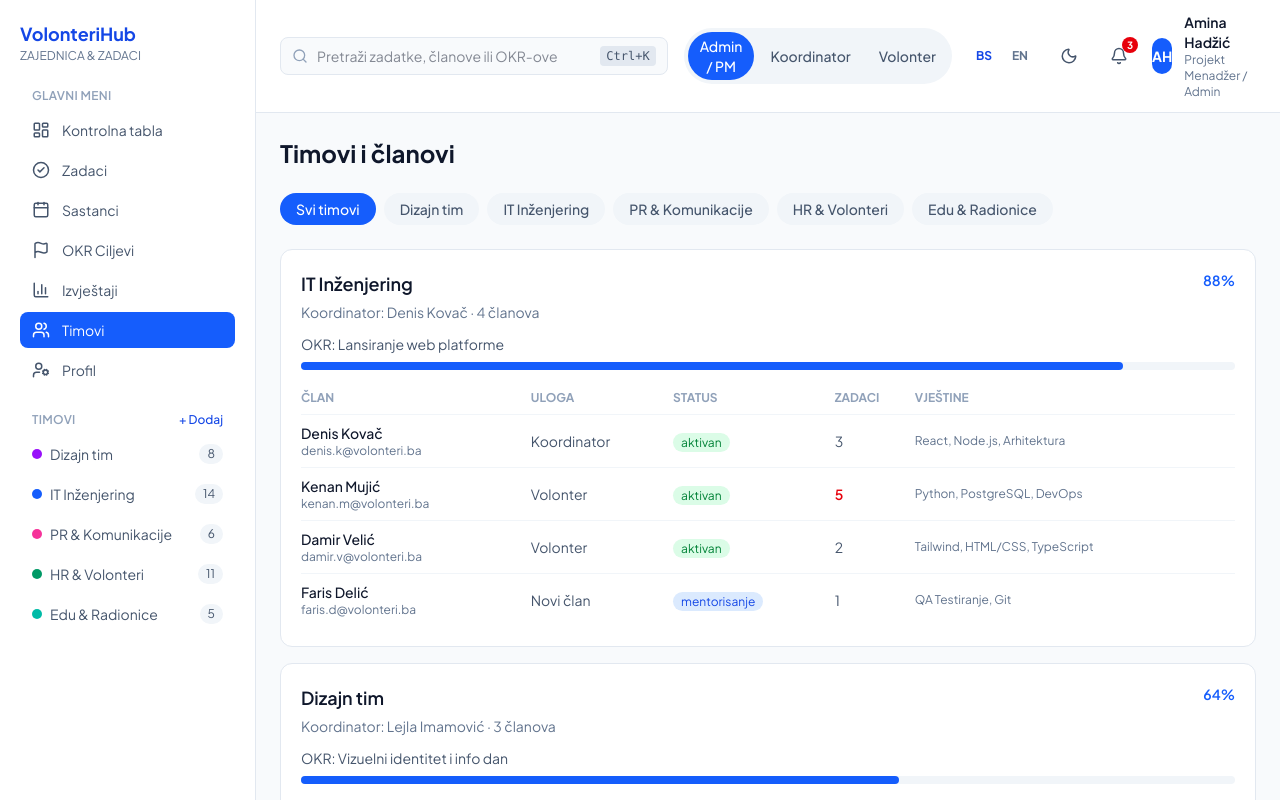
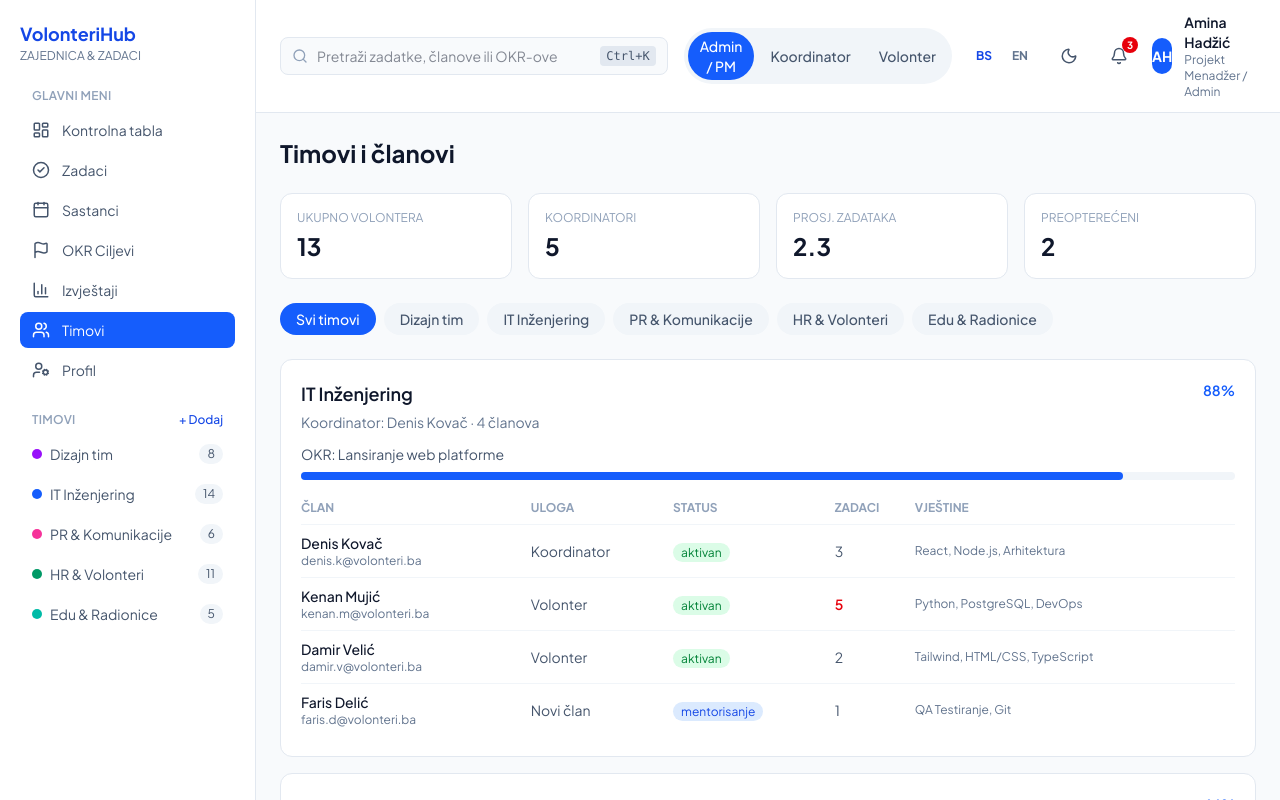
Before and after one commit to Emrahalibasic1/most-app-vol, a React (Vite) app in the folder client/: page /timovi in a window 1280 px wide. Shown: the top 800 px of the page. Built offline with nearby package versions, Linux system fonts and the light colour scheme.

Commit message:
Added new component for TeamStats

```diff
--- /dev/null
+++ b/client/src/components/teams/TeamStats.tsx
@@ -0,0 +1,37 @@
+import { TEAM_MEMBERS } from "../../data/mockTeams";
+
+type StatProps = {
+  label: string;
+  value: string | number;
+};
+
+function Stat({ label, value }: StatProps) {
+  return (
+    <div className="rounded-xl border border-slate-200 bg-white p-4 dark:border-slate-700 dark:bg-slate-900">
+      <p className="text-xs uppercase text-slate-400">{label}</p>
+      <p className="mt-1 text-2xl font-bold text-slate-900 dark:text-slate-100">
+        {value}
+      </p>
+    </div>
+  );
+}
+
+function TeamStats() {
+  const total = TEAM_MEMBERS.length;
+  const coordinators = TEAM_MEMBERS.filter((m) => m.role === "koordinator").length;
+  const overloaded = TEAM_MEMBERS.filter((m) => m.taskCount >= 4).length;
+
+  const totalTasks = TEAM_MEMBERS.reduce((sum, m) => sum + m.taskCount, 0);
+  const avgTasks = (totalTasks / total).toFixed(1);
+
+  return (
+    <div className="grid grid-cols-2 gap-4 lg:grid-cols-4">
+      <Stat label="Ukupno volontera" value={total} />
+      <Stat label="Koordinatori" value={coordinators} />
+      <Stat label="Prosj. zadataka" value={avgTasks} />
+     <Stat label="Preopterećeni" value={overloaded} />
+    </div>
+  );
+}
+
+export default TeamStats;
--- a/client/src/pages/Teams.tsx
+++ b/client/src/pages/Teams.tsx
@@ -3,6 +3,7 @@ import type { TeamId } from "../types/task";
 import TeamFilters from "../components/teams/TeamFilters";
 import TeamCard from "../components/teams/TeamCard";
 import { TEAMS_DATA } from "../data/mockTeams";
+import TeamStats from "../components/teams/TeamStats";
 
 function Teams() {
   const [selected, setSelected] = useState<TeamId | "all">("all");
@@ -12,7 +13,9 @@ function Teams() {
       <h1 className="text-2xl font-bold text-slate-900 dark:text-slate-100">
         Timovi i članovi
       </h1>
-
+      <div className="mt-6">
+        <TeamStats />
+      </div>
       <div className="mt-6">
         <TeamFilters selected={selected} onSelect={setSelected} />
       </div>
```
